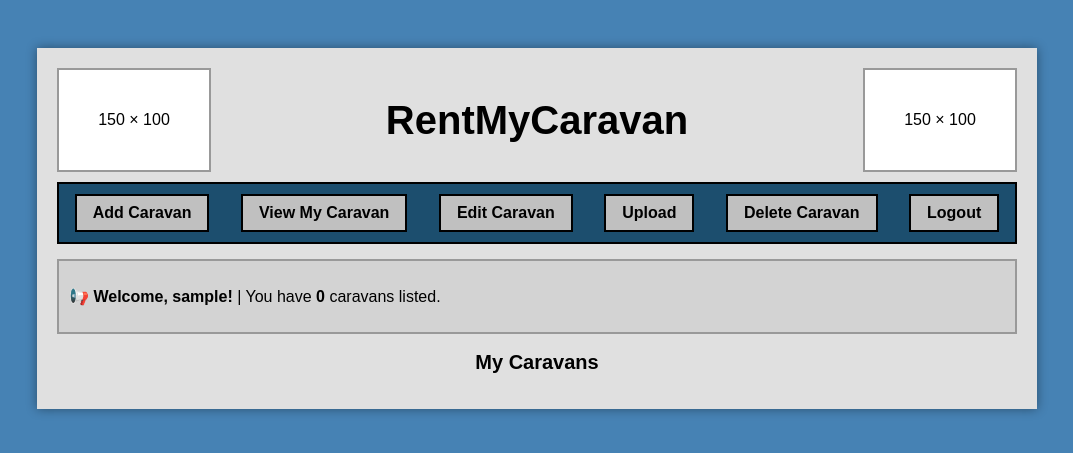
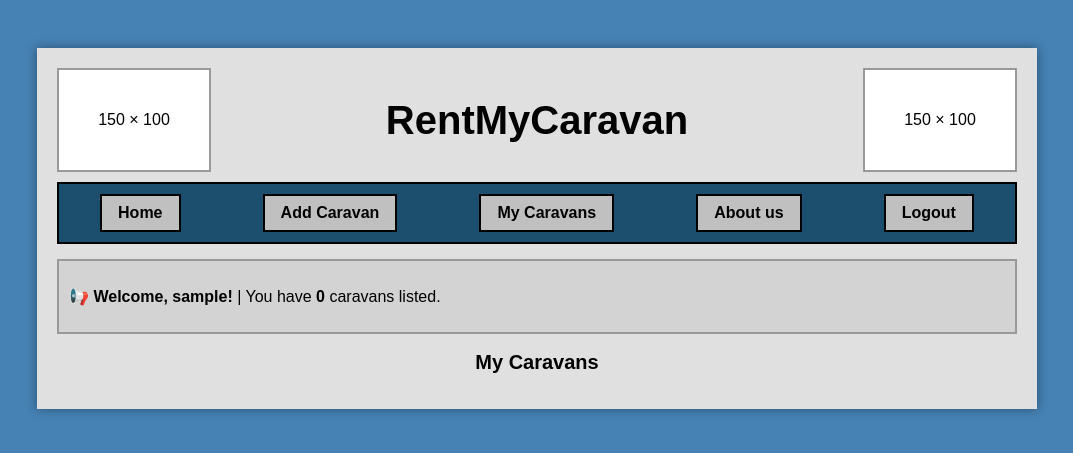
Before and after one commit to CODINGSCARESME/Webdesigns, a PHP site: page /welcome.php in a window 1280 px wide. Shown: the top 453 px of the page, without its empty margins (103-1176 px from the left). Run offline with PHP 8.4, Linux system fonts and the light colour scheme; the visitor is signed in with stand-in values (Sample User, id 1); data that the repository does not hold is empty.

Commit message:
Cleaned up welcome.php nav to match final wireframe and teammate layout

```diff
--- a/Frontend/welcome.php
+++ b/Frontend/welcome.php
@@ -49,14 +49,13 @@ $stmt->close();
         <div class="logo-box">150 × 100</div>
     </header>
 
-    <nav>
-        <a href="add_caravan.php">Add Caravan</a>
-        <a href="view_caravans.php">View My Caravan</a>
-        <a href="edit_caravan.php">Edit Caravan</a>
-        <a href="upload.php">Upload</a>
-        <a href="delete_caravan.php">Delete Caravan</a>
-        <a href="logout.php">Logout</a>
-    </nav>
+  <nav>
+  <a href="index.php">Home</a>
+  <a href="add_caravan.php">Add Caravan</a>
+  <a href="my_caravan.php">My Caravans</a>
+  <a href="about.php">About us</a>
+  <a href="logout.php">Logout</a>
+  </nav>
 
     <div class="welcome-box">
         <p>📢 <strong>Welcome, <?php echo htmlspecialchars($username); ?>!</strong>
```
